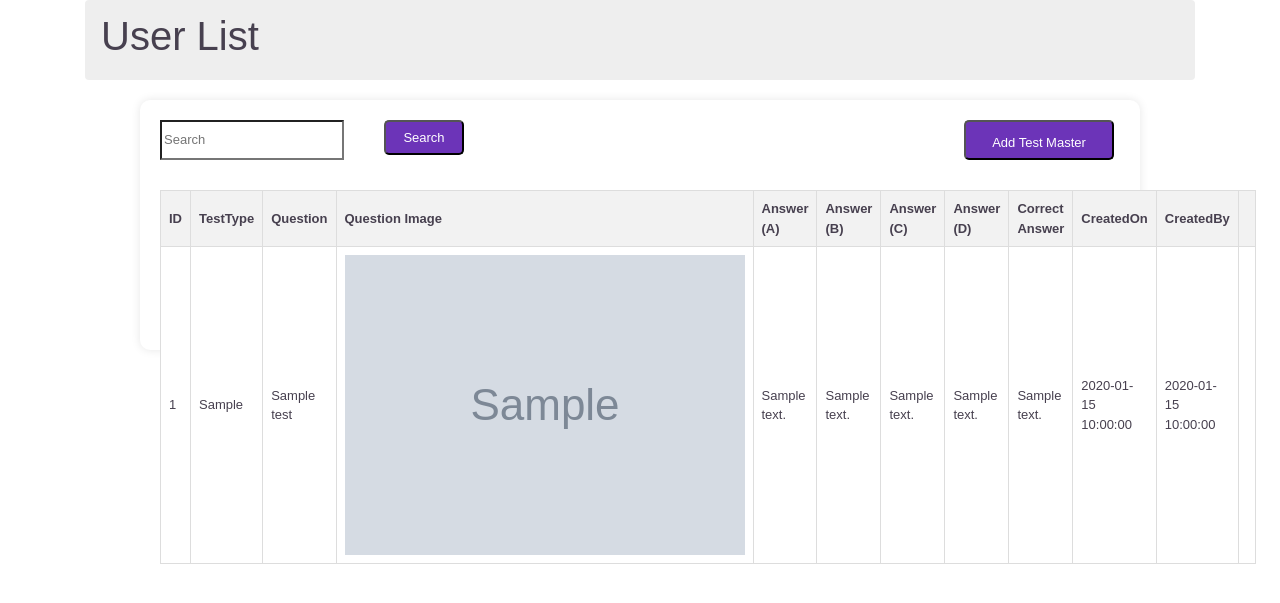
After one commit to Dev-anshika98/EduTrack, a Flask app: page /test_data in a window 1280 px wide. The commit adds this page. Shown: the top 603 px of the page. Run offline with Flask 3, Linux system fonts and the light colour scheme; the visitor is signed in with stand-in values (Sample User, id 1); grey boxes marked "Sample" are stand-in pictures; a database or web service that is not in the repository returns one stand-in record (values such as "Sample title"); some libraries are stand-ins or nearby versions.

Commit message:
added allocate Test and Test Master

```diff
--- a/app.py
+++ b/app.py
@@ -5,14 +5,23 @@ import re
 from werkzeug.security import generate_password_hash, check_password_hash
 import os
 
+from yourpackage.allocation import allocation_bp
+
+
+
 app = Flask(__name__)
+
+
+
+
 app.secret_key = 'cairocoders-ednalan'
+app.register_blueprint(allocation_bp)
 
 DB_HOST = "localhost"
 DB_NAME = "postgres"
 DB_USER = "postgres"
-DB_PASS = "ayushi@0987"
-DB_PORT = "5000" # Corrected the port number for PostgreSQL
+DB_PASS = "shikucode"
+DB_PORT = "5432" # Corrected the port number for PostgreSQL
 
 try:
     conn = psycopg2.connect(dbname=DB_NAME, user=DB_USER, password=DB_PASS, host=DB_HOST, port=DB_PORT)
@@ -352,6 +361,60 @@ def reports():
 
     return render_template('reports.html', test_types=test_types, report_data=report_data)
 
+@app.route('/test_data')
+def test_data():
+    cursor = conn.cursor(cursor_factory=psycopg2.extras.DictCursor)
+    if 'loggedin' in session:
+        cursor.execute('SELECT * FROM test_data')
+        test_list = cursor.fetchall()
+        cursor.close()
+        return render_template('test_data.html', tests=test_list)
+    return redirect(url_for('login'))
+
+@app.route('/addtestentries', methods=['GET', 'POST'])
+def addtestentries():
+    cursor = conn.cursor(cursor_factory=psycopg2.extras.DictCursor)
+    if 'loggedin' in session:
+        if request.method == 'POST':
+            test_type = request.form['test_type']
+            question = request.form['question']
+            question_image = request.files['question_image']
+            answer_a = request.form['answer_a']
+            answer_b = request.form['answer_b']
+            answer_c = request.form['answer_c']
+            answer_d = request.form['answer_d']
+            correct_answer = request.form['correct_answer']
+            created_by = session['full_name']  # Assuming 'full_name' is stored in session
+
+            # Save the uploaded file
+            upload_folder = os.path.join('static', 'uploads')
+            if not os.path.exists(upload_folder):
+                os.makedirs(upload_folder)
+            if question_image and question_image.filename != '':
+                question_image_filename = question_image.filename
+                question_image_path = os.path.join(upload_folder, question_image_filename)
+                question_image.save(question_image_path)
+            else:
+                question_image_filename = None
+
+            try:
+                cursor.execute("""
+                    INSERT INTO test_data (test_type, question, question_image, answer_a, answer_b, answer_c, answer_d, correct_answer, created_by)
+                    VALUES (%s, %s, %s, %s, %s, %s, %s, %s, %s)
+                """, (test_type, question, question_image_filename, answer_a, answer_b, answer_c, answer_d, correct_answer, created_by))
+                conn.commit()
+                flash('Test data added successfully!')
+                return redirect(url_for('test_data'))
+            except Exception as e:
+                print(f"Error: {e}")
+                flash('An error occurred while adding test data. Please try again.')
+
+        return render_template('addtestentries.html')
+    return redirect(url_for('login'))
+
+
+
+
 
 if __name__ == "__main__":
     app.run(debug=True, port=5001)
--- a/templates/Sidebar.html
+++ b/templates/Sidebar.html
@@ -33,9 +33,10 @@
             <li><a href="#dashboard">Dashboard</a></li>
             <li><a href="{{ url_for('users')}}">Users</a></li>
             <li><a href="{{ url_for('testtype')}}">Test Type</a></li>
-            <li><a href="#test-master">Test Master</a></li>
-            <li><a href="#allocatetest">Allocate Test</a></li>
+            <li><a href="{{ url_for('test_data')}}">Test Master</a></li>
+            <li><a href="{{ url_for('allocation_bp.allocations') }}">Allocate Test</a></li>
             <li><a href="{{ url_for('reports')}}">Reports</a></li>
+
         </ul>
     </nav>
     <div class="content">
--- /dev/null
+++ b/templates/test_data.html
@@ -0,0 +1,165 @@
+<!DOCTYPE html>
+<html lang="en">
+<head>
+    <meta charset="UTF-8">
+    <meta name="viewport" content="width=device-width, initial-scale=1.0">
+    <title>User List</title>
+    <link href="https://stackpath.bootstrapcdn.com/bootstrap/4.3.1/css/bootstrap.min.css" rel="stylesheet">
+    <link rel="stylesheet" href="https://cdnjs.cloudflare.com/ajax/libs/font-awesome/5.15.3/css/all.min.css">
+    <style>
+body{
+    font-family: Nunito, sans-serif;
+    font-size: .813rem;
+    font-weight: 400;
+    line-height: 1.5;
+    color: #47404f;
+    text-align: left;
+    background-color: #fff;
+  }
+  .breadcrumb {
+    background: transparent;
+    align-items: center;
+    margin: 0 0 1.25rem;
+    padding: 0;
+}
+.breadcrumb {
+    display: flex;
+    flex-wrap: wrap;
+    padding: .75rem 1rem;
+    margin-bottom: 1rem;
+    list-style: none;
+    background-color: #eee;
+    border-radius: .25rem;
+}
+.profile-info {
+    background-color: #ffffff;
+    margin: 20px auto;
+    padding: 20px;
+    border-radius: 10px;
+    box-shadow: 0 0 10px rgba(0, 0, 0, 0.1);
+    width: 1000px;
+    height: 250px;
+}
+.submit{
+   background-color: #6c34b8;
+   color:white;
+   border-radius:5px;
+   height:35px;
+   width:80px;
+   margin-left:40px;
+}
+.adduser{
+    background-color: #6c34b8;
+   color:white;
+   border-radius:5px;
+   height:40px;
+   width:150px;
+   margin-left:500px;
+   text-align:center:
+   display: flex;
+   justify-content: center;
+   align-items: center;
+}
+.adduser a {
+  color: white;
+  text-decoration: none;
+  display: block;
+  width: 100%;
+  height: 100%;
+  line-height: 40px; /* Center the text vertically */
+}
+.buttons{
+    display:flex;
+}
+.searchbar{
+    display:flex;
+}
+table {
+    border-collapse: collapse;
+    width: 100%;
+    margin-top:30px;
+  }
+
+  th, td {
+    text-align: left;
+    padding: 8px;
+    border: 1px solid #ddd;
+  }
+  th {
+    background-color: #f2f2f2;
+  }
+  td{
+    background-color:white;
+  }
+
+
+  tr:nth-child(even){background-color: #f2f2f2}
+
+    </style>
+    <script>
+      function confirmDelete(event) {
+          if (!confirm("Are you sure you want to delete this user?")) {
+              event.preventDefault();
+          }
+      }
+  </script>
+</head>
+<body>
+  <div class="container">
+    <div class="breadcrumb">
+        <h1>User List</h1>
+       </div>
+       <div class="profile-info">
+        <div class="buttons">
+
+                <form class="searchbar">
+                    <input type="search" placeholder="Search">
+                    <button type="submit" class="submit">Search</button>
+                  </form>
+
+              <button class="adduser"><a href="{{ url_for('addtestentries') }}">Add Test Master</a></button>
+        </div>
+        <table>
+            <tr>
+                <th>ID</th>
+                <th>TestType</th>
+                <th>Question</th>
+                <th>Question Image</th>
+                <th>Answer (A)</th>
+                <th>Answer (B)</th>
+                <th>Answer (C)</th>
+                <th>Answer (D)</th>
+                <th>Correct Answer</th>
+                <th>CreatedOn</th>
+                <th>CreatedBy</th>
+              <th></th>
+            </tr>
+                {% for test in tests %}
+                <tr>
+                    <td>{{ test.id }}</td>
+                    <td>{{ test.test_type }}</td>
+                    <td>{{ test.question }}</td>
+                    <td>
+                        {% if test.question_image %}
+                        <img src="{{ url_for('static', filename='uploads/' ~ test.question_image) }}" alt="Question Image">
+                        {% else %}
+                        No Image
+                        {% endif %}
+                    </td>
+                    <td>{{ test.answer_a }}</td>
+                    <td>{{ test.answer_b }}</td>
+                    <td>{{ test.answer_c }}</td>
+                    <td>{{ test.answer_d }}</td>
+                    <td>{{ test.correct_answer }}</td>
+                    <td>{{ test.created_on }}</td>
+                    <td>{{ test.created_by }}</td>
+                    <td>
+
+                    </td>
+                </tr>
+                {% endfor %}
+          </table>
+       </div>
+  </div>
+</body>
+</html>
```
Also changed, not shown: templates/addtestentries.html (added, +49 -0 lines), templates/allocation.html (added, +112 -0 lines), yourpackage/allocation.py (added, +51 -0 lines).
